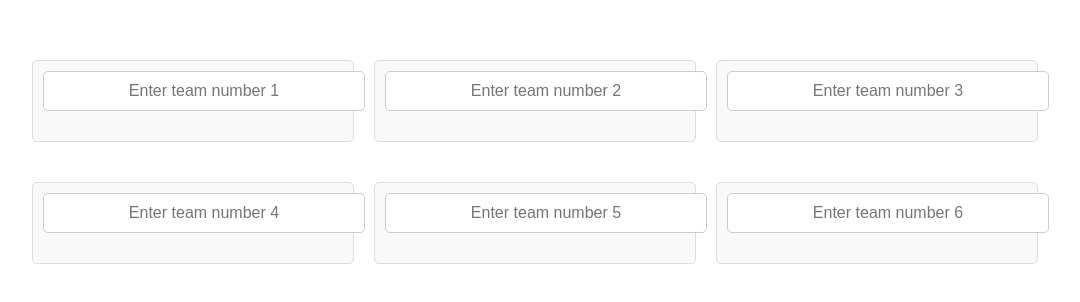
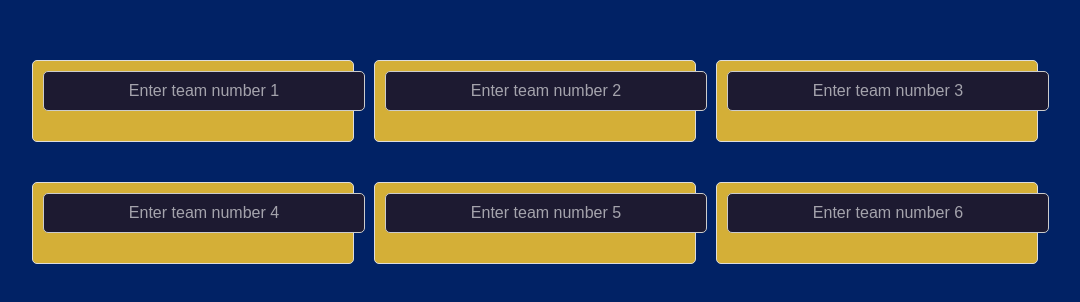
Before and after one commit to Amit-Sucher/StrategySystem, a React (Create React App) app: page / in a window 1280 px wide. Shown: the part 228-530 px from the top of the page, without its empty margins (105-1185 px from the left). Built offline with nearby package versions, Linux system fonts and the light colour scheme; no server answers.

Commit message:
did some costumization (css stuff) with team branding and stuff

```diff
--- a/src/App.css
+++ b/src/App.css
@@ -5,6 +5,8 @@
   justify-content: center;
   height: 100vh;
   text-align: center;
+  background-color: #012265; /* Change this to your desired background color */
+
 }
 
 .input-row {
@@ -18,7 +20,7 @@
   padding: 10px;
   border: 1px solid #ddd;
   border-radius: 5px;
-  background-color: #f9f9f9;
+  background-color: #d4af37;
   width: 300px;
   text-align: center;
 }
@@ -31,6 +33,13 @@
   border-radius: 5px;
   width: 300px;
   text-align: center;
+  background-color: #1D1A31;
+  color: white;
+}
+
+.input-box::placeholder{
+  color: white;
+  opacity: 0.6;
 }
 
 .team-data-container {
```
